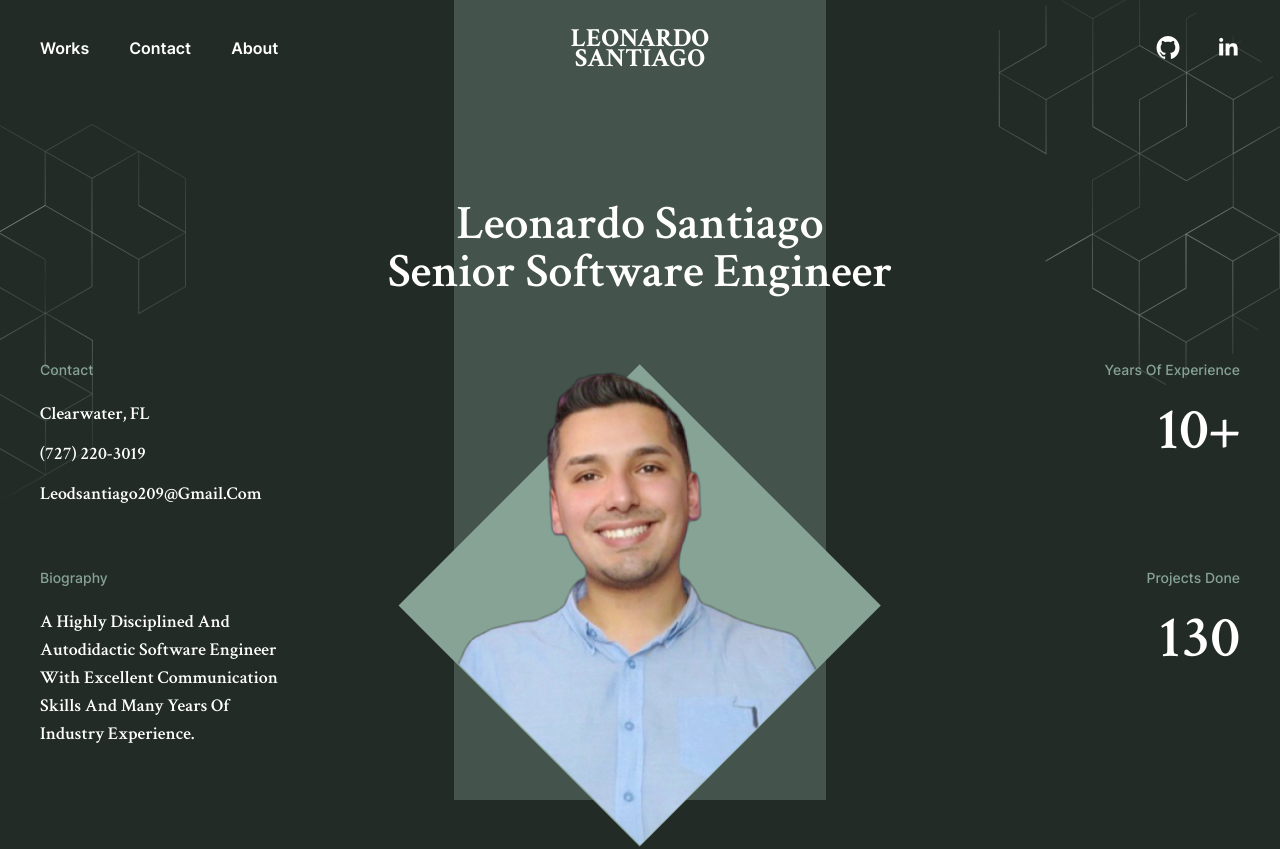
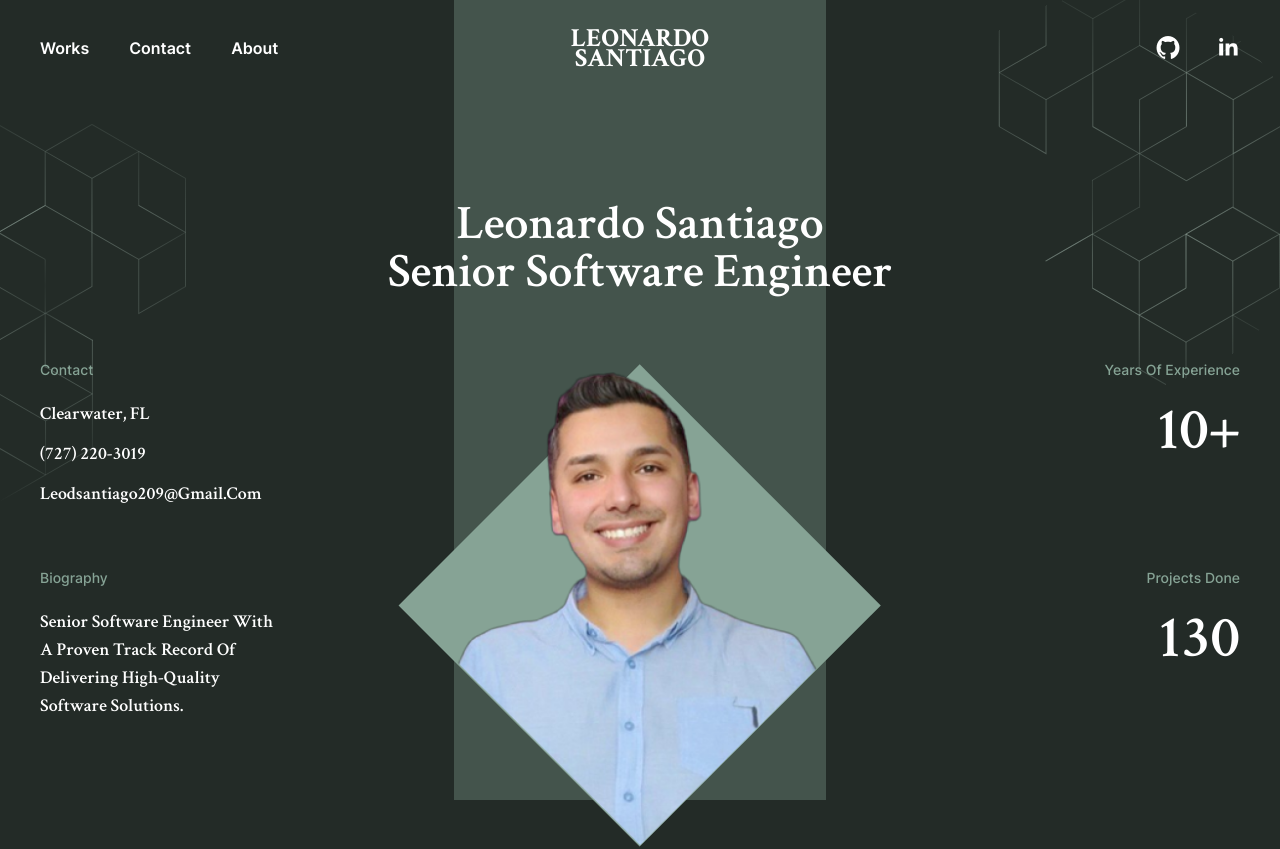
Before and after one commit to leodsan/portfolio-website, a Next.js app: page / in a window 1280 px wide. Shown: the top 849 px of the page. Built offline with nearby package versions, Linux system fonts and the light colour scheme.

Commit message:
Update HOME_CONST.js

```diff
--- a/src/constants/HOME_CONST.js
+++ b/src/constants/HOME_CONST.js
@@ -16,7 +16,7 @@ const HOME_CONST = {
       },
     ],
     biography:
-      "A highly disciplined and autodidactic software engineer with excellent communication skills and many years of industry experience.",
+      "Senior Software Engineer with a proven track record of delivering high-quality software solutions.",
     title: "leonardo santiago",
     subtitle: "senior software engineer",
     yearsOfExperience: "10+",
```
